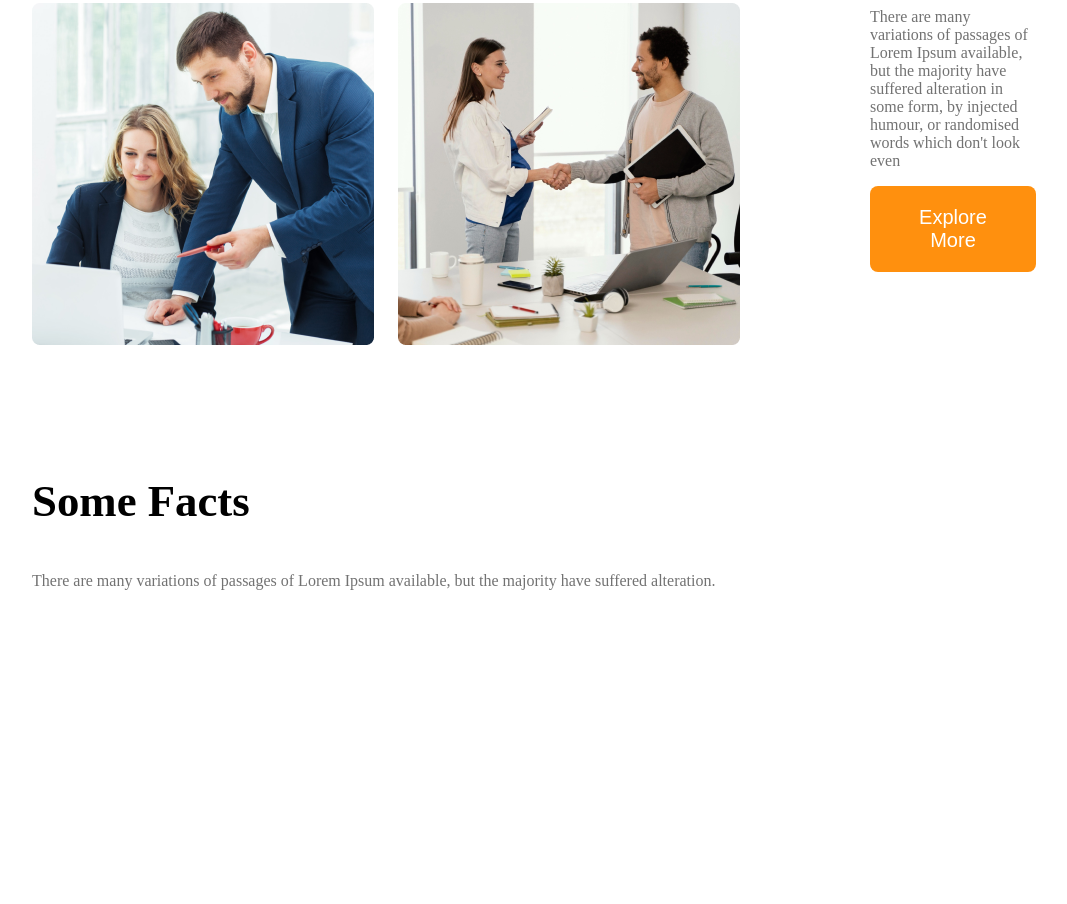
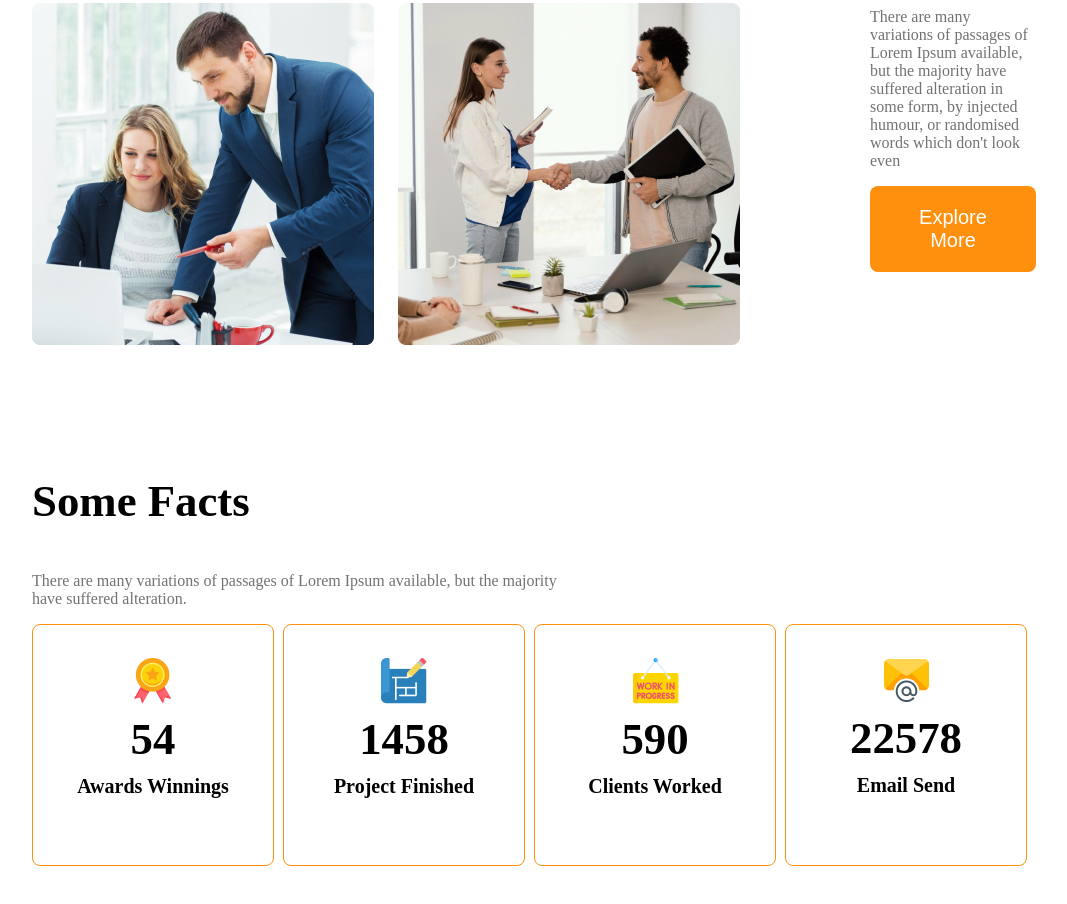
Before and after one commit to muzahid780/g3-architects-website, a plain HTML site: page index.html in a window 1280 px wide. Shown: the part 1660-2564 px from the top of the page, without its empty margins (106-1173 px from the left). Before the commit the page ends 2534 px from the top, so only its background shows below. Drawn offline with Linux system fonts and the light colour scheme.

Commit message:
design html and css

```diff
--- a/index.html
+++ b/index.html
@@ -54,29 +54,37 @@
       <!--features will enjoy-->
       <section>
        <h3 class="section-title">Some Facts</h3>
-       <p class="text-light-gray">There are many variations of passages of
+       <p class="text-light-gray fact-description">There are many variations of passages of
         Lorem Ipsum available, but the majority have suffered alteration.</p>
         <div class="facts-container">
             <!--.fact*4>img.fact-icon+h4.fact-number+h5.fact-name-->
-            <div class="fact">
-                <img src="" alt="" class="fact-icon">
-                <h4 class="fact-number"></h4>
-                <h5 class="fact-name"></h5>
+            <div class="fact-card display-flex">
+             <div>
+                <img src="images/icons/ribon.png" alt="" class="fact-icon">
+                <h4 class="fact-number">54</h4>
+                <h5 class="fact-name">Awards Winnings</h5>
+             </div>
             </div>
-            <div class="fact">
-                <img src="" alt="" class="fact-icon">
-                <h4 class="fact-number"></h4>
-                <h5 class="fact-name"></h5>
+            <div class="fact-card display-flex">
+              <div>
+                <img src="images/icons/projects.png" alt="" class="fact-icon">
+                <h4 class="fact-number">1458</h4>
+                <h5 class="fact-name">Project Finished</h5>
+              </div>
             </div>
-            <div class="fact">
-                <img src="" alt="" class="fact-icon">
-                <h4 class="fact-number"></h4>
-                <h5 class="fact-name"></h5>
+            <div class="fact-card display-flex">
+              <div>
+                <img src="images/icons/customers.png" alt="" class="fact-icon">
+                <h4 class="fact-number">590</h4>
+                <h5 class="fact-name">Clients Worked</h5>
+              </div>
             </div>
-            <div class="fact">
-                <img src="" alt="" class="fact-icon">
-                <h4 class="fact-number"></h4>
-                <h5 class="fact-name"></h5>
+            <div class="fact-card display-flex">
+              <div>
+                <img src="images/icons/email.png" alt="" class="fact-icon">
+                <h4 class="fact-number">22578</h4>
+                <h5 class="fact-name">Email Send</h5>
+              </div>
             </div>
 
         </div>
--- a/styles/architects.css
+++ b/styles/architects.css
@@ -111,12 +111,42 @@ main > section{
     margin-left: 130px;
     max-width: 530px;
 }
-.section-title{
-    font-size: 2.8rem;
-    font-weight: 700;
-}
+
 #quick-list{
     font-weight: 500;
+}
+
+/*some fact related styles*/
+.facts-container{
+    display: grid;
+    grid-template-columns: repeat(4, 1fr);
+
+}
+.fact-card{
+    border: 1px solid #FF900E;
+    width: 240px;
+    height: 240px;
+    border-radius: 8px;
+    text-align: center;
+    align-items: center;
+    justify-content: center;
+}
+
+.fact-number{
+    font-size: 2.8rem;
+    font-weight: 600;
+    margin-top: 5px;
+    margin-bottom: 10px;
+}
+
+.fact-name{
+    font-size: 1.25rem;
+    font-weight: 600;
+    margin-top: 10px;
+}
+
+.fact-description{
+    max-width: 540px;
 }
 
 /*responsive media query*/
@@ -124,11 +154,18 @@ main > section{
     .navbar, .nav-links, .teams{
         flex-direction: column;
     }
-    .team-img-container{
-        display: grid;
-        grid-template-columns: repeat(1, 1fr);
+    .team-img-container, .facts-container{
+
+        grid-template-columns: 1fr;
 
     }
+
+    .facts-container{
+        justify-items: center;
+        gap: 20px;
+    }
+
+
     .our-features{
         margin-left: 20px;
     }
```
